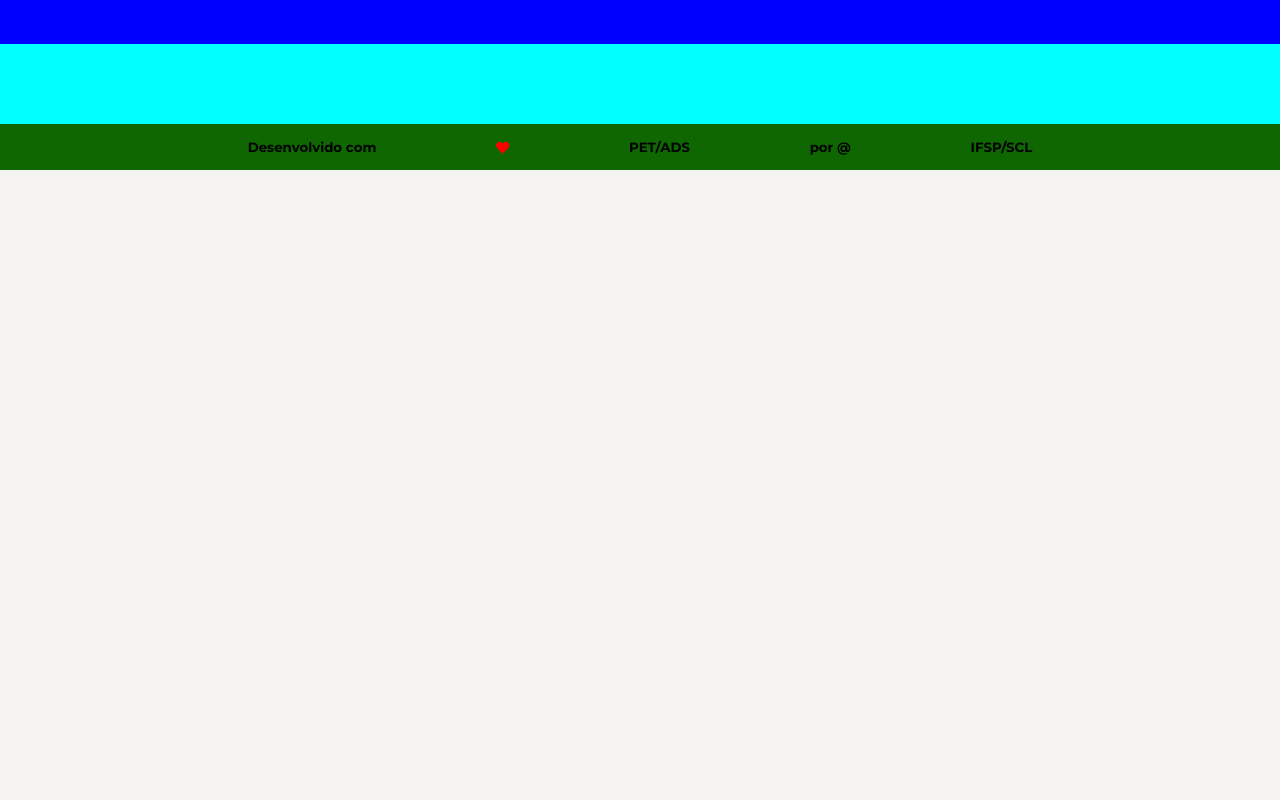
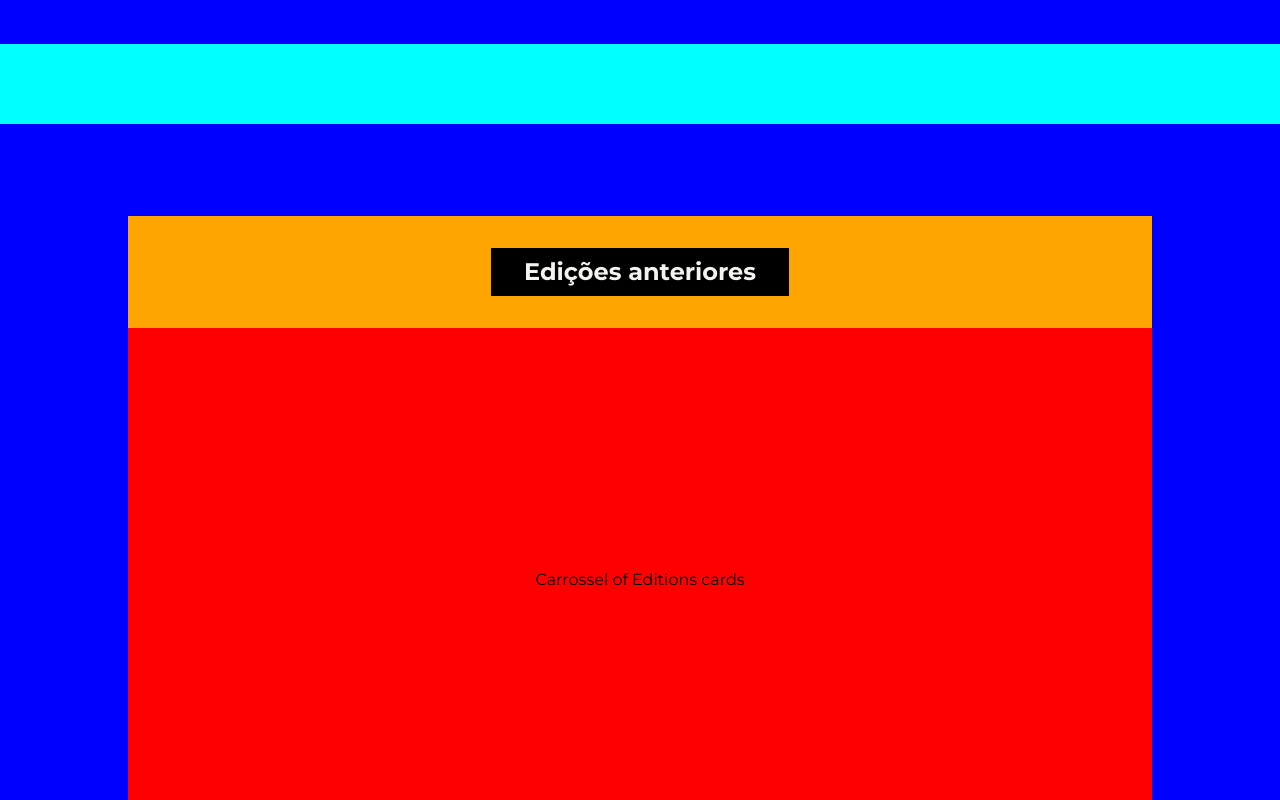
Before and after one commit to pet-ads/wecomp-new, a React (Vite) app: page / in a window 1280 px wide. Shown: the part 6420-7220 px from the top of the page. Before the commit the page ends 6590 px from the top, so only its background shows below. Built offline with nearby package versions, Linux system fonts and the light colour scheme.

Commit message:
feat: add editions section

```diff
--- /dev/null
+++ b/src/components/sections/Editions/index.tsx
@@ -0,0 +1,18 @@
+// Components
+import SubTitle from "../../ui/SubTitle";
+
+// Styles
+import { EditionsCardContainer, EditionsContainer, EditionsContent } from "./styles";
+
+export default function Editions() {
+  return (
+    <EditionsContainer>
+      <EditionsContent>
+        <SubTitle children="Edições anteriores"/>
+        <EditionsCardContainer>
+          Carrossel of Editions cards
+        </EditionsCardContainer>
+      </EditionsContent>
+    </EditionsContainer>
+  );
+}
--- /dev/null
+++ b/src/components/sections/Editions/styles.ts
@@ -0,0 +1,28 @@
+// External Library
+import styled from "styled-components";
+
+// Styles
+import {
+  SectionContainer,
+  SectionContent,
+} from "../../../styles/SectionContainer";
+
+export const EditionsContainer = styled(SectionContainer)``;
+
+export const EditionsContent = styled(SectionContent)``;
+
+export const EditionsCardContainer = styled.div`
+  display: flex;
+  justify-content: center;
+  align-items: center;
+
+  width: 100%;
+
+  min-height: 55vh;
+
+  padding: 2rem 0;
+
+  margin: 2rem 0;
+
+  background-color: red;
+`;
--- a/src/pages/Home/index.tsx
+++ b/src/pages/Home/index.tsx
@@ -2,6 +2,7 @@
 import Footer from "../../components/Footer";
 import Header from "../../components/Header";
 import Contact from "../../components/sections/Contact";
+import Editions from "../../components/sections/Editions";
 import HeroBanner from "../../components/sections/HeroBanner";
 import Highlights from "../../components/sections/Highlights";
 import Locations from "../../components/sections/Locations";
@@ -23,7 +24,8 @@ export default function Home() {
         <Programming />
         <Locations />
         <Highlights />
-        <Contact/>
+        <Contact />
+        <Editions/>
       </Main>
       <Footer />
     </>
```
